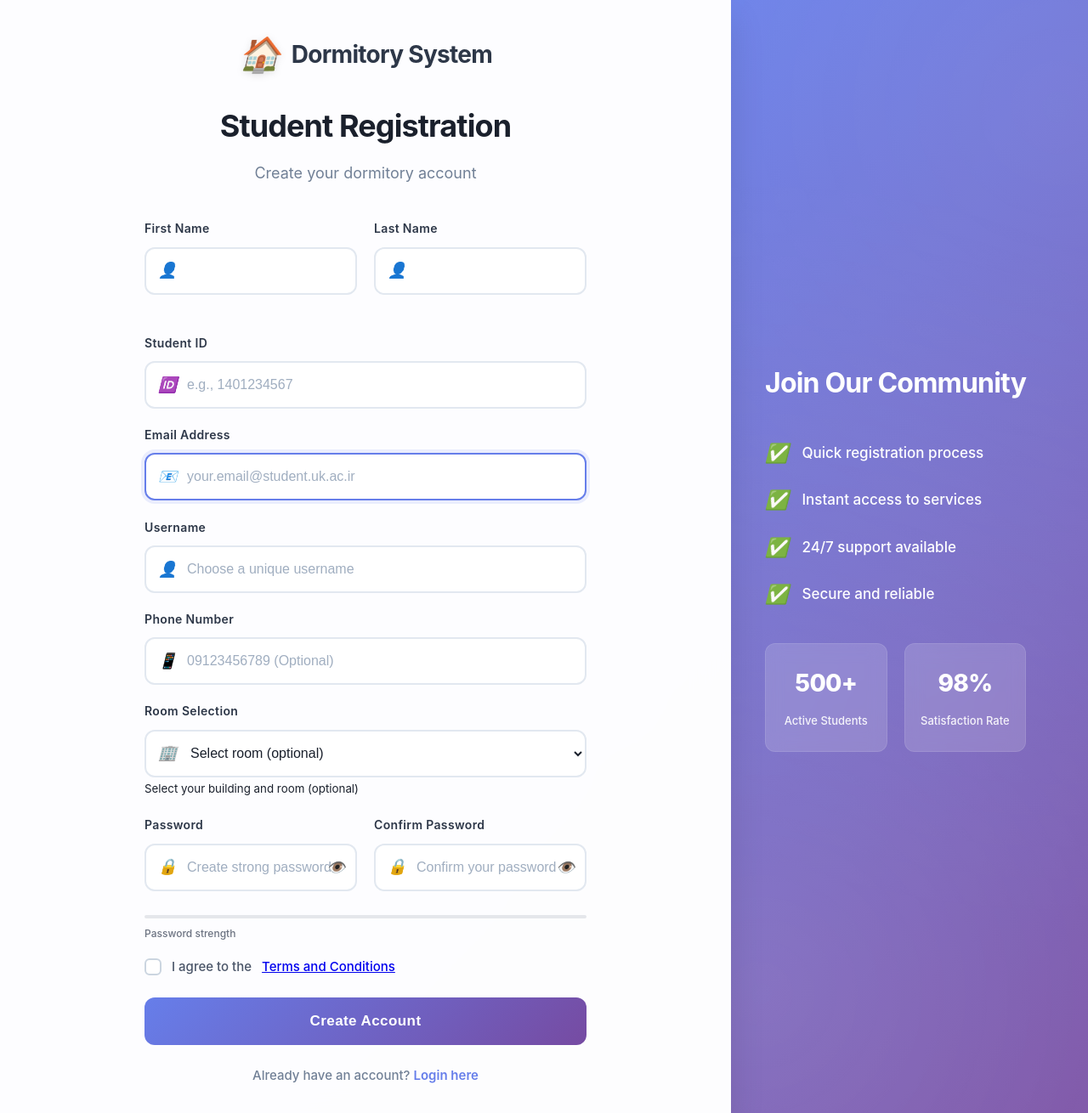
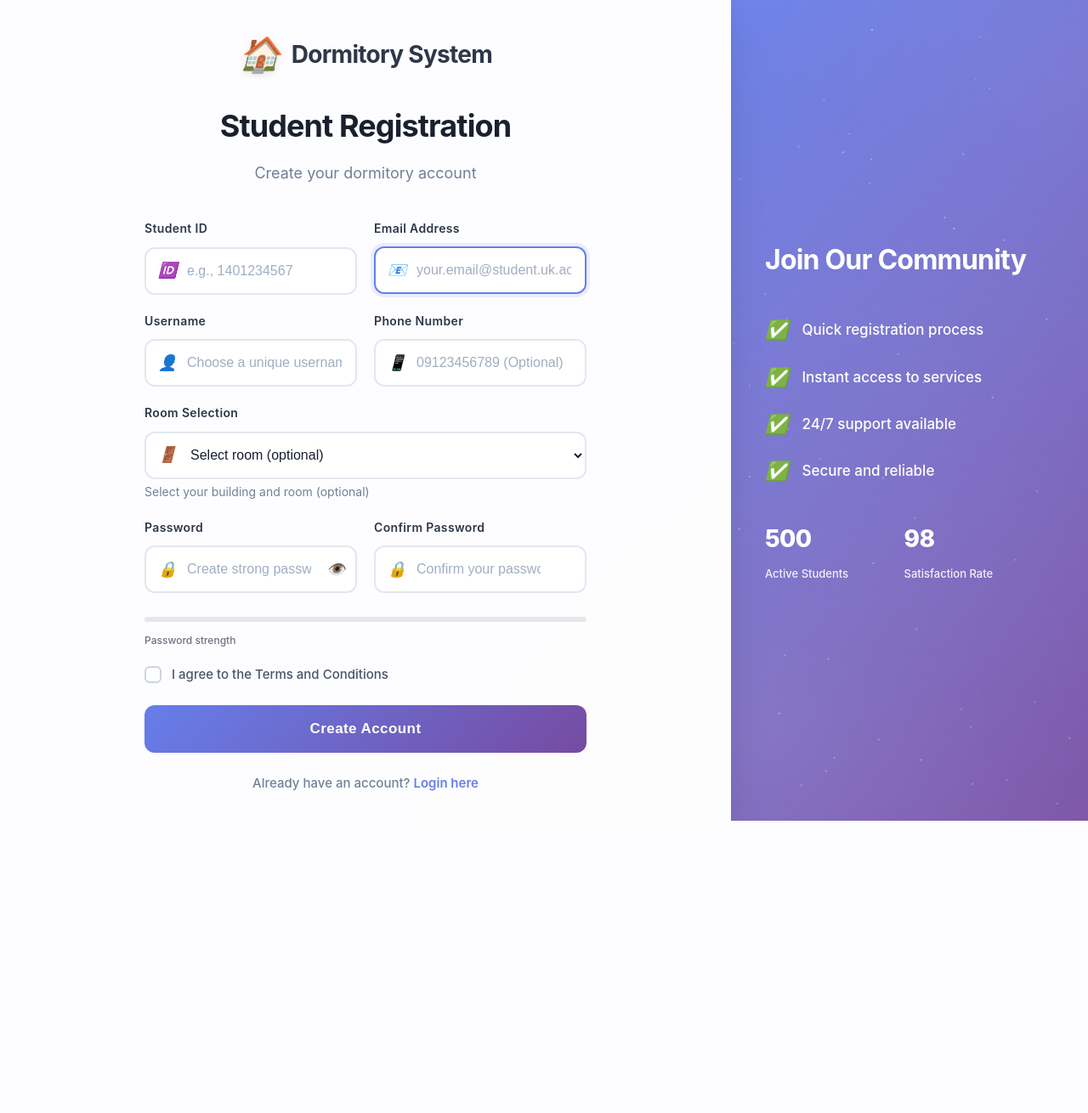
Before and after one commit to babakft/dormitory, a Django app: page /student/register/ in a window 1280 px wide. Shown: the whole page at 85% size. After the commit the page ends 966 px from the top, so only its background shows below. Run offline with Django 5.2, Linux system fonts and the light colour scheme; data that the repository does not hold is empty; parts of the project's set-up code (start-up, migrations or seed data) failed here and were passed over.

Commit message:
fix: password difficulty, remove firstname and lastname

```diff
--- a/student/static/student/css/auth.css
+++ b/student/static/student/css/auth.css
@@ -242,6 +243,71 @@ body {
     opacity: 1;
 }
 
+/* Password Strength Indicator */
+.password-strength {
+    margin-top: 0.5rem;
+    margin-bottom: 1rem;
+}
+
+.strength-meter {
+    width: 100%;
+    height: 6px;
+    background-color: #e5e7eb;
+    border-radius: 3px;
+    overflow: hidden;
+    margin-bottom: 0.5rem;
+    position: relative;
+}
+
+.strength-fill {
+    height: 100%;
+    width: 0%;
+    transition: all 0.3s cubic-bezier(0.4, 0, 0.2, 1);
+    border-radius: 3px;
+    background-color: #e5e7eb;
+}
+
+/* Strength Colors */
+.strength-fill.weak {
+    background: linear-gradient(90deg, #ef4444, #f87171);
+}
+
+.strength-fill.fair {
+    background: linear-gradient(90deg, #f97316, #fb923c);
+}
+
+.strength-fill.good {
+    background: linear-gradient(90deg, #eab308, #facc15);
+}
+
+.strength-fill.strong {
+    background: linear-gradient(90deg, #22c55e, #4ade80);
+}
+
+.strength-text {
+    font-size: 0.75rem;
+    color: #6b7280;
+    font-weight: 500;
+    transition: color 0.3s ease;
+}
+
+/* Text colors for different strengths */
+.password-strength.weak .strength-text {
+    color: #ef4444;
+}
+
+.password-strength.fair .strength-text {
+    color: #f97316;
+}
+
+.password-strength.good .strength-text {
+    color: #eab308;
+}
+
+.password-strength.strong .strength-text {
+    color: #22c55e;
+}
+
 /* Messages */
 .messages {
     margin-bottom: 1.5rem;
@@ -330,32 +397,6 @@ body {
 .forgot-link:hover {
     color: #553c9a;
     text-decoration: underline;
-}
-
-/* Password Strength */
-.password-strength {
-    margin-bottom: 1rem;
-}
-
-.strength-meter {
-    width: 100%;
-    height: 6px;
-    background: #e2e8f0;
-    border-radius: 3px;
-    overflow: hidden;
-    margin-bottom: 0.5rem;
-}
-
-.strength-bar {
-    height: 100%;
-    transition: all 0.3s cubic-bezier(0.4, 0, 0.2, 1);
-    border-radius: 3px;
-}
-
-.strength-text {
-    font-size: 0.8125rem;
-    font-weight: 500;
-    color: #718096;
 }
 
 /* Buttons */
--- a/student/static/student/js/auth.js
+++ b/student/static/student/js/auth.js
@@ -51,6 +51,7 @@ class RegistrationSystem {
         this.animateCounters();
         this.createParticles();
         this.addFormClasses();
+        this.injectRequiredStyles();
 
         // Close any Django messages after 5 seconds
         setTimeout(() => {
@@ -343,6 +344,7 @@ class RegistrationSystem {
         const password = e.target.value;
         const strengthFill = document.getElementById('strengthFill');
         const strengthText = document.getElementById('strengthText');
+        const strengthContainer = document.querySelector('.password-strength');
 
         if (!strengthFill || !strengthText) return;
 
@@ -359,49 +361,59 @@ class RegistrationSystem {
 
         // Reset all classes
         strengthFill.className = 'strength-fill';
+        if (strengthContainer) {
+            strengthContainer.className = 'password-strength';
+        }
 
         // Update UI based on strength
+        if (password.length === 0) {
+            strengthWidth = '0%';
+            strengthLabel = 'Password strength';
+        } else {
             switch (strength) {
-            case 0:
-                strengthWidth = '0%';
-                strengthLabel = '';
-                break;
                 case 1:
                     strengthFill.classList.add('weak');
+                    strengthContainer?.classList.add('weak');
                     strengthWidth = '20%';
                     strengthLabel = 'Weak';
                     break;
                 case 2:
                     strengthFill.classList.add('fair');
+                    strengthContainer?.classList.add('fair');
                     strengthWidth = '40%';
                     strengthLabel = 'Fair';
                     break;
                 case 3:
                     strengthFill.classList.add('good');
+                    strengthContainer?.classList.add('good');
                     strengthWidth = '60%';
                     strengthLabel = 'Good';
                     break;
                 case 4:
                     strengthFill.classList.add('good');
+                    strengthContainer?.classList.add('good');
                     strengthWidth = '80%';
                     strengthLabel = 'Good';
                     break;
                 case 5:
                     strengthFill.classList.add('strong');
+                    strengthContainer?.classList.add('strong');
                     strengthWidth = '100%';
                     strengthLabel = 'Strong';
                     break;
+                default:
+                    strengthWidth = '10%';
+                    strengthLabel = 'Too weak';
+                    strengthFill.classList.add('weak');
+                    strengthContainer?.classList.add('weak');
+            }
         }
 
-        // Apply the width
+        // Apply the width with animation
         strengthFill.style.width = strengthWidth;
 
         // Update text
-        if (password.length === 0) {
-            strengthText.textContent = 'Password strength';
-        } else {
-            strengthText.textContent = `Password strength: ${strengthLabel}`;
-        }
+        strengthText.textContent = password.length === 0 ? 'Password strength' : `Password strength: ${strengthLabel}`;
     }
 
     togglePassword(fieldId) {
@@ -418,7 +430,7 @@ class RegistrationSystem {
         if (field && icon) {
             if (field.type === 'password') {
                 field.type = 'text';
-                icon.className = 'icon-eye-off'; // or whatever your "hide" icon class is
+                icon.className = 'icon-eye-off';
             } else {
                 field.type = 'password';
                 icon.className = 'icon-eye';
@@ -571,25 +583,57 @@ class RegistrationSystem {
             `;
             particleContainer.appendChild(particle);
         }
+    }
 
-        // Add CSS animation for particles
-        if (!document.getElementById('particle-styles')) {
+    injectRequiredStyles() {
         const style = document.createElement('style');
-            style.id = 'particle-styles';
         style.textContent = `
             @keyframes particleFloat {
-                    0%, 100% { transform: translateY(0px) translateX(0px); opacity: 0.5; }
-                    25% { transform: translateY(-20px) translateX(10px); opacity: 1; }
-                    50% { transform: translateY(-40px) translateX(-10px); opacity: 0.7; }
-                    75% { transform: translateY(-20px) translateX(5px); opacity: 1; }
+                0%, 100% {
+                    transform: translateY(0px) translateX(0px);
+                    opacity: 0.5;
+                }
+                50% {
+                    transform: translateY(-20px) translateX(10px);
+                    opacity: 1;
+                }
+            }
+
+            @keyframes slideUp {
+                to {
+                    opacity: 0;
+                    transform: translateY(-20px);
+                    max-height: 0;
+                    padding: 0;
+                    margin: 0;
+                }
+            }
+
+            @keyframes fadeInUp {
+                from {
+                    opacity: 0;
+                    transform: translateY(20px);
+                }
+                to {
+                    opacity: 1;
+                    transform: translateY(0);
+                }
+            }
+
+            .auth-form {
+                animation: fadeInUp 0.6s ease-out;
+            }
+
+            .alert.closing {
+                animation: slideUp 0.3s ease-in-out forwards;
             }
         `;
         document.head.appendChild(style);
     }
-    }
 
+    // Navigation Effects
     handleNavbarScroll() {
-        const navbar = document.getElementById('navbar');
+        const navbar = document.querySelector('.navbar');
         if (navbar) {
             if (window.scrollY > 50) {
                 navbar.classList.add('scrolled');
@@ -600,79 +644,83 @@ class RegistrationSystem {
     }
 
     toggleMobileMenu() {
-        const toggle = document.getElementById('mobileToggle');
+        const mobileToggle = document.getElementById('mobileToggle');
         const navLinks = document.querySelector('.nav-links');
 
-        if (toggle) {
-            toggle.classList.toggle('active');
-        }
-
-        if (navLinks) {
+        if (mobileToggle && navLinks) {
+            mobileToggle.classList.toggle('active');
             navLinks.classList.toggle('active');
         }
     }
 
-    // Message and Alert Methods
+    // Message System
     showMessage(message, type = 'info') {
-        const messageContainer = document.getElementById('messageContainer');
-        if (!messageContainer) return;
+        const messagesContainer = document.querySelector('.messages') || this.createMessagesContainer();
 
-        const alertDiv = document.createElement('div');
-        alertDiv.className = `alert alert-${type}`;
-        alertDiv.innerHTML = `
-            <i class="fas fa-${this.getIconForType(type)}"></i>
+        const alert = document.createElement('div');
+        alert.className = `alert alert-${type}`;
+        alert.innerHTML = `
+            <i class="${this.getIconForType(type)}"></i>
             <span>${message}</span>
-            <button type="button" class="close-alert" onclick="closeAlert(this.parentElement)">&times;</button>
+            <button class="close-alert" onclick="window.closeAlert(this.parentElement)">×</button>
         `;
 
-        messageContainer.appendChild(alertDiv);
-
-        // Add event listener to close button
-        alertDiv.querySelector('.close-alert').addEventListener('click', () => {
-            this.closeAlert(alertDiv);
-        });
+        messagesContainer.appendChild(alert);
 
         // Auto-close after 5 seconds
         setTimeout(() => {
-            this.closeAlert(alertDiv);
+            this.closeAlert(alert);
         }, 5000);
     }
 
+    createMessagesContainer() {
+        const container = document.createElement('div');
+        container.className = 'messages';
+        const form = document.querySelector('.auth-form');
+        if (form) {
+            form.insertBefore(container, form.firstChild);
+        }
+        return container;
+    }
+
     getIconForType(type) {
-        const iconMap = {
-            success: 'check-circle',
-            error: 'exclamation-triangle',
-            warning: 'exclamation-circle',
-            info: 'info-circle'
+        const icons = {
+            success: 'icon-check',
+            error: 'icon-x',
+            warning: 'icon-warning',
+            info: 'icon-info'
         };
-        return iconMap[type] || 'info-circle';
+        return icons[type] || 'icon-info';
     }
 
     closeAlert(alertElement) {
         if (alertElement) {
-            alertElement.style.animation = 'slideUp 0.3s ease-out';
+            alertElement.classList.add('closing');
             setTimeout(() => {
-                if (alertElement.parentNode) {
-                    alertElement.parentNode.removeChild(alertElement);
-                }
+                alertElement.remove();
             }, 300);
         }
     }
 
     closeDjangoMessages() {
-        const djangoMessage = document.getElementById('djangoMessage');
-        if (djangoMessage) {
-            this.closeAlert(djangoMessage);
+        const djangoMessages = document.getElementById('django-messages');
+        if (djangoMessages) {
+            this.closeAlert(djangoMessages);
         }
     }
 
-    // Utility Methods
+    // Utility method for delays
     delay(ms) {
         return new Promise(resolve => setTimeout(resolve, ms));
     }
 }
 
-// Global Functions (for onclick handlers)
+// Initialize the registration system when DOM is loaded
+document.addEventListener('DOMContentLoaded', () => {
+    window.registrationSystem = new RegistrationSystem();
+});
+
+// Global functions for HTML onclick handlers
 window.togglePassword = function(fieldId) {
     if (window.registrationSystem) {
         window.registrationSystem.togglePassword(fieldId);
@@ -685,96 +733,7 @@ window.closeAlert = function(element) {
     }
 };
 
-// Initialize the registration system when DOM is loaded
-document.addEventListener('DOMContentLoaded', function() {
-    window.registrationSystem = new RegistrationSystem();
-
-    // Add additional CSS animations and password strength styles
-    const additionalStyles = `
-        <style>
-            @keyframes slideUp {
-                from {
-                    opacity: 1;
-                    transform: translateY(0);
-                }
-                to {
-                    opacity: 0;
-                    transform: translateY(-20px);
-                }
-            }
-
-            .form-content {
-                animation: fadeInUp 0.6s ease-out;
-            }
-
-            .form-actions {
-                margin-top: 2rem;
-                padding-top: 1.5rem;
-                border-top: 1px solid #e5e7eb;
-            }
-
-            .form-actions .btn {
-                width: 100%;
-            }
-
-            @keyframes fadeInUp {
-                from {
-                    opacity: 0;
-                    transform: translateY(30px);
-                }
-                to {
-                    opacity: 1;
-                    transform: translateY(0);
-                }
-            }
-
-            /* Password Strength Styles */
-            .password-strength {
-                margin-top: 0.5rem;
-            }
-
-            .strength-meter {
-                height: 4px;
-                background-color: #e5e7eb;
-                border-radius: 2px;
-                overflow: hidden;
-                margin-bottom: 0.25rem;
-            }
-
-            .strength-fill {
-                height: 100%;
-                width: 0%;
-                transition: width 0.3s ease, background-color 0.3s ease;
-                border-radius: 2px;
-            }
-
-            .strength-fill.weak {
-                background-color: #ef4444;
-            }
-
-            .strength-fill.fair {
-                background-color: #f97316;
-            }
-
-            .strength-fill.good {
-                background-color: #eab308;
-            }
-
-            .strength-fill.strong {
-                background-color: #22c55e;
-            }
-
-            .strength-text {
-                font-size: 0.75rem;
-                color: #6b7280;
-            }
-        </style>
-    `;
-
-    document.head.insertAdjacentHTML('beforeend', additionalStyles);
-});
-
-// Export for module usage (if needed)
+// Export for module systems
 if (typeof module !== 'undefined' && module.exports) {
     module.exports = RegistrationSystem;
 }
--- a/templates/student/register.html
+++ b/templates/student/register.html
@@ -1,11 +1,10 @@
-<!-- templates/student/register.html -->
-{% load static %}
+{%  load static %}
 <!DOCTYPE html>
 <html lang="en">
 <head>
     <meta charset="UTF-8">
     <meta name="viewport" content="width=device-width, initial-scale=1.0">
-    <title>Student Registration - Dormitory Management</title>
+    <title>Student Registration - Dormitory System</title>
     <link rel="stylesheet" href="{% static 'student/css/auth.css' %}">
 </head>
 <body>
@@ -20,9 +19,8 @@
                 <p>Create your dormitory account</p>
             </div>
 
-            <form class="auth-form" method="post" id="registerForm">
+            <form method="post" class="auth-form" id="registerForm">
                 {% csrf_token %}
-
                 {% if messages %}
                 <div class="messages">
                     {% for message in messages %}
@@ -35,32 +33,13 @@
 
                 <div class="form-row">
                     <div class="form-group">
-                        <label for="first_name">First Name</label>
-                        <div class="input-wrapper">
-                            <i class="icon-user"></i>
-                            <input type="text" id="first_name" name="first_name" required>
-                        </div>
-                        <span class="error-message" id="firstNameError"></span>
-                    </div>
-
-                    <div class="form-group">
-                        <label for="last_name">Last Name</label>
-                        <div class="input-wrapper">
-                            <i class="icon-user"></i>
-                            <input type="text" id="last_name" name="last_name" required>
-                        </div>
-                        <span class="error-message" id="lastNameError"></span>
-                    </div>
-                </div>
-
-                <div class="form-group">
                         <label for="{{ form.student_number.id_for_label }}">Student ID</label>
                         <div class="input-wrapper">
                             <i class="icon-id"></i>
                             {{ form.student_number }}
                         </div>
                         {% if form.student_number.errors %}
-                        <span class="error-message">{{ form.student_number.errors.0 }}</span>
+                        <span class="error-message" id="student_numberError">{{ form.student_number.errors.0 }}</span>
                         {% endif %}
                     </div>
 
@@ -71,10 +50,12 @@
                             {{ form.email }}
                         </div>
                         {% if form.email.errors %}
-                        <span class="error-message">{{ form.email.errors.0 }}</span>
+                        <span class="error-message" id="emailError">{{ form.email.errors.0 }}</span>
                         {% endif %}
                     </div>
+                </div>
 
+                <div class="form-row">
                     <div class="form-group">
                         <label for="{{ form.username.id_for_label }}">Username</label>
                         <div class="input-wrapper">
@@ -82,7 +63,7 @@
                             {{ form.username }}
                         </div>
                         {% if form.username.errors %}
-                        <span class="error-message">{{ form.username.errors.0 }}</span>
+                        <span class="error-message" id="usernameError">{{ form.username.errors.0 }}</span>
                         {% endif %}
                     </div>
 
@@ -93,79 +74,77 @@
                             {{ form.phone }}
                         </div>
                         {% if form.phone.errors %}
-                        <span class="error-message">{{ form.phone.errors.0 }}</span>
+                        <span class="error-message" id="phoneError">{{ form.phone.errors.0 }}</span>
                         {% endif %}
                     </div>
+                </div>
 
-                <!-- Combined Building + Room Selection -->
                 <div class="form-group">
                     <label for="{{ form.room.id_for_label }}">Room Selection</label>
                     <div class="input-wrapper">
-                        <i class="icon-building"></i>
+                        <i class="icon-door"></i>
                         {{ form.room }}
                     </div>
                     {% if form.room.errors %}
-                        <span class="error-message">{{ form.room.errors.0 }}</span>
+                    <span class="error-message" id="roomError">{{ form.room.errors.0 }}</span>
                     {% endif %}
-                    <small class="form-text text-muted">Select your building and room (optional)</small>
+                    <small style="color: #718096; font-size: 0.875rem; margin-top: 0.25rem; display: block;">
+                        Select your building and room (optional)
+                    </small>
                 </div>
 
                 <div class="form-row">
                     <div class="form-group">
-                        <label for="id_password1">Password</label>
-                        <div class="input-wrapper">
+                        <label for="{{ form.password1.id_for_label }}">Password</label>
+                        <div class="input-wrapper password-input">
                             <i class="icon-lock"></i>
-                            <input type="password" id="id_password1" name="password1" class="form-control" placeholder="Create strong password" required>
+                            {{ form.password1 }}
                             <button type="button" class="toggle-password" onclick="togglePassword('id_password1')">
-                                <i class="icon-eye" id="toggleIcon1"></i>
+                                <i id="toggleIcon1" class="icon-eye"></i>
                             </button>
                         </div>
                         {% if form.password1.errors %}
-                            <span class="error-message">{{ form.password1.errors.0 }}</span>
+                        <span class="error-message" id="password1Error">{{ form.password1.errors.0 }}</span>
                         {% endif %}
-                        <span class="error-message" id="password1Error" style="display: none;"></span>
                     </div>
 
                     <div class="form-group">
-                        <label for="id_password2">Confirm Password</label>
-                        <div class="input-wrapper">
+                        <label for="{{ form.password2.id_for_label }}">Confirm Password</label>
+                        <div class="input-wrapper password-input">
                             <i class="icon-lock"></i>
-                            <input type="password" id="id_password2" name="password2" class="form-control" placeholder="Confirm your password" required>
-                            <button type="button" class="toggle-password" onclick="togglePassword('id_password2')">
-                                <i class="icon-eye" id="toggleIcon2"></i>
-                            </button>
+                            {{ form.password2 }}
                         </div>
                         {% if form.password2.errors %}
-                            <span class="error-message">{{ form.password2.errors.0 }}</span>
+                        <span class="error-message" id="password2Error">{{ form.password2.errors.0 }}</span>
                         {% endif %}
-                        <span class="error-message" id="password2Error" style="display: none;"></span>
                     </div>
                 </div>
 
                 <div class="password-strength">
                     <div class="strength-meter">
+                        <div class="strength-bar">
                             <div class="strength-fill" id="strengthFill"></div>
+                        </div>
                     </div>
                     <span class="strength-text" id="strengthText">Password strength</span>
                 </div>
 
                 <div class="form-options">
                     <label class="checkbox-wrapper">
-                        <input type="checkbox" name="terms_accepted" required>
+                        <input type="checkbox" required>
                         <span class="checkmark"></span>
-                        I agree to the <a href="#" target="_blank">Terms and Conditions</a>
+                        I agree to the Terms and Conditions
                     </label>
                 </div>
 
-                <button type="submit" class="btn-primary" id="registerBtn">
-                    <span class="btn-text">Create Account</span>
-                    <div class="spinner" id="registerSpinner"></div>
+                <button type="submit" class="btn btn-primary" id="registerBtn">
+                    Create Account
                 </button>
+            </form>
 
             <div class="auth-footer">
                 <p>Already have an account? <a href="{% url 'student:student_login' %}">Login here</a></p>
             </div>
-            </form>
         </div>
 
         <div class="auth-sidebar">
@@ -177,17 +156,20 @@
                     <li><i class="icon-check"></i> 24/7 support available</li>
                     <li><i class="icon-check"></i> Secure and reliable</li>
                 </ul>
+
                 <div class="stats">
-                    <div class="stat-item">
-                        <span class="stat-number">500+</span>
-                        <span class="stat-label">Active Students</span>
+                    <div class="stat-card">
+                        <div class="stat-number" data-count="500">500</div>
+                        <div class="stat-label">Active Students</div>
                     </div>
-                    <div class="stat-item">
-                        <span class="stat-number">98%</span>
-                        <span class="stat-label">Satisfaction Rate</span>
+                    <div class="stat-card">
+                        <div class="stat-number" data-count="98">98</div>
+                        <div class="stat-label">Satisfaction Rate</div>
                     </div>
                 </div>
             </div>
+
+            <div id="particles"></div>
         </div>
     </div>
 
```
Also changed, not shown: other parts of student/static/student/css/auth.css (+18 -50 lines). Lines whose indentation alone changed are shown as unchanged.
